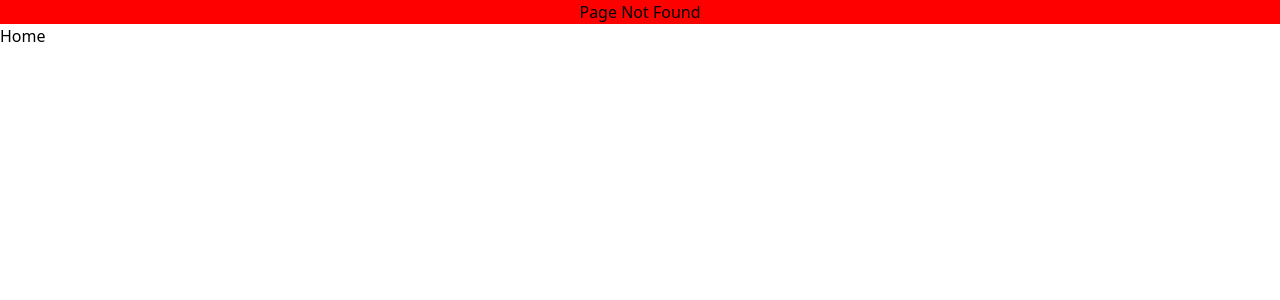
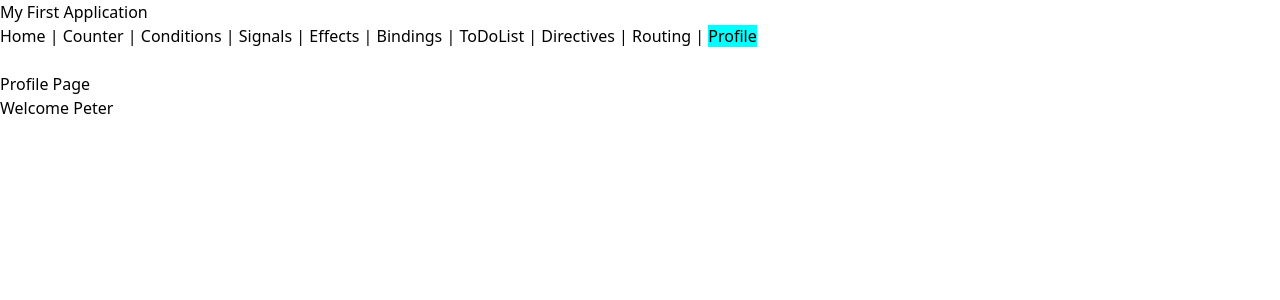
Before and after one commit to GautamGhand/angular-learn, an Angular app: page /profile in a window 1280 px wide. Before the commit this address had no page. Shown: the top 300 px of the page. Built offline with nearby package versions, Linux system fonts and the light colour scheme.

Commit message:
data passing to components

```diff
--- a/src/app/app-routing.module.ts
+++ b/src/app/app-routing.module.ts
@@ -11,6 +11,7 @@ import { RoutingComponent } from './routing/routing.component';
 import { HomeComponent } from './home/home.component';
 import { PageNotFoundComponent } from './page-not-found/page-not-found.component';
 import { LoginComponent } from './login/login.component';
+import { ProfileComponent } from './profile/profile.component';
 
 const routes: Routes = [
   {
@@ -47,12 +48,18 @@ const routes: Routes = [
   },
   {
     path: '',
-    redirectTo: 'login',
-    pathMatch: 'full',
+    component:HomeComponent
+    // redirectTo: 'login',
+    // pathMatch: 'full',
   },
   {
     path: 'login',
     component: LoginComponent,
+  },
+  {
+    path:'profile',
+    component:ProfileComponent,
+    data:{name:'Peter'}
   },
   {
     path: '**',
--- a/src/app/app.component.html
+++ b/src/app/app.component.html
@@ -1,2 +1,4 @@
 
+
+<app-header></app-header>
 <router-outlet></router-outlet>
--- a/src/app/header/header.component.html
+++ b/src/app/header/header.component.html
@@ -10,7 +10,11 @@
 <a routerLinkActive="active" routerLink="/bindings">Bindings</a> |
 <a routerLinkActive="active" routerLink="/todolist">ToDoList</a> |
 <a routerLinkActive="active" routerLink="/directives">Directives</a> |
-<a routerLinkActive="active" routerLink="/routing">Routing</a>
+<a routerLinkActive="active" routerLink="/routing">Routing</a> |
+<!-- <a routerLinkActive="active" [routerLink]="['profile',{name:'Peter'}]">Profile</a> |  -->
+
+<!-- <button (click)="goToProfile()">Go To Profile Page</button> | -->
+<a routerLinkActive="active" routerLink="/profile">Profile</a>
 
 <br>
 <br>
--- a/src/app/header/header.component.ts
+++ b/src/app/header/header.component.ts
@@ -1,13 +1,19 @@
 import { Component } from '@angular/core';
-import { RouterLink, RouterLinkActive } from '@angular/router';
+import { Router, RouterLink, RouterLinkActive } from '@angular/router';
 
 @Component({
   selector: 'app-header',
   standalone: true,
-  imports: [RouterLink,RouterLinkActive],
+  imports: [RouterLink, RouterLinkActive],
   templateUrl: './header.component.html',
-  styleUrl: './header.component.css'
+  styleUrl: './header.component.css',
 })
 export class HeaderComponent {
 
+  constructor(private router:Router){
+
+  }
+  goToProfile() {
+    this.router.navigate(['profile'],{queryParams:{name:'Peter'}});
+  }
 }
--- /dev/null
+++ b/src/app/profile/profile.component.html
@@ -0,0 +1,6 @@
+
+
+<h1>Profile Page</h1>
+
+
+<h1>Welcome {{name}}</h1>
--- /dev/null
+++ b/src/app/profile/profile.component.ts
@@ -0,0 +1,27 @@
+import { Component } from '@angular/core';
+import { ActivatedRoute } from '@angular/router';
+
+@Component({
+  selector: 'app-profile',
+  standalone: true,
+  imports: [],
+  templateUrl: './profile.component.html',
+  styleUrl: './profile.component.css'
+})
+export class ProfileComponent {
+  name:any="";
+  constructor(private route:ActivatedRoute){
+  }
+
+  ngOnInit():void{
+    // let name=this.route.snapshot.paramMap.get('name');
+    // this.name=name;
+    // this.route.queryParams.subscribe((params)=>{
+    //   this.name=params['name'];
+    // });
+
+    this.route.data.subscribe((data)=>{
+      this.name=data['name'];
+    });
+  }
+}
```
Also changed, not shown: src/app/profile/profile.component.css (added), 1 other file (tests, documents, lock files or other folders).
